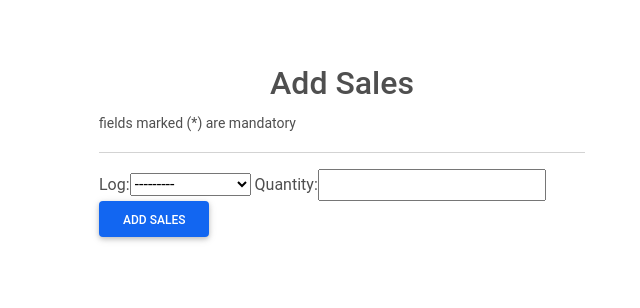
After one commit to gyabaayeboahemmanuel/fywoodworks, a Django app: page /sales/wood/ in a window 1280 px wide. The commit adds this page. Shown: the top 308 px of the page, without its empty margins (298-938 px from the left). Run offline with Django 3.2, Linux system fonts and the light colour scheme; data comes from the database, SQL or seed files in the repository; both versions use the stored data as it was after the commit; some libraries are stand-ins or nearby versions.

Commit message:
added woodsalesforms

```diff
--- /dev/null
+++ b/services/forms.py
@@ -0,0 +1,8 @@
+from django import forms
+from django.db.models import fields
+from .models import *
+
+class WoodSalesForms(forms.ModelForm):
+    class Meta:
+        model = WoodSale
+        fields = ("log", "quantity",)
--- a/services/models.py
+++ b/services/models.py
@@ -73,13 +73,6 @@ class WoodSale(models.Model):
     date_sold = models.DateTimeField(auto_now_add= True)
 
 
-    def save(self, *args, **kwargs) -> None:
-        if self.log.quantity > self.quantity:
-            self.log.quantity = self.log.quantity - self.quantity
-            self.total_price = self.quantity * self.log.unit_price
-        super(WoodSale, self).save(*args, **kwargs)
-
-
 class Salary(models.Model):
     staff = models.ForeignKey(Staff, on_delete=CASCADE)
     amount_paid = models.IntegerField()
--- a/services/urls.py
+++ b/services/urls.py
@@ -7,5 +7,6 @@ app_name = "services"
 urlpatterns = [
     path('', views.index, name='index'),
     path('woodworks/', views.woodwork, name='woodwork'),
+    path('sales/wood/', views.woodsales, name="woodsales")
 
 ]
--- a/services/views.py
+++ b/services/views.py
@@ -1,7 +1,9 @@
 
 from django.shortcuts import render, get_object_or_404
-from django.http import HttpResponse,HttpResponseRedirect, response, Http404
 from django.template import loader
+from .forms import *
+from django.contrib import messages
+
 # Create your views here.
 
 def index(request):
@@ -9,3 +11,21 @@ def index(request):
 
 def woodwork(request):
     return render(request, 'woodwork.html')
+
+def woodsales(request):
+    if request.method == "POST":
+        form = WoodSalesForms(data=request.POST, files=request.FILES)
+        if form.is_valid():
+            woodsalesforms = form.save(commit=False)
+            purchase_quantity = form.cleaned_data["quantity"]
+            woodsalesforms.log.quantity = woodsalesforms.log.quantity - purchase_quantity
+            woodsalesforms.total_price = purchase_quantity * woodsalesforms.log.unit_price
+            woodsalesforms.save()
+            woodsalesforms.log.save()
+            messages.success(request, "Sales Complete")
+        else:
+            messages.warning(request, "form data error, please try again")
+    else:
+        form = WoodSalesForms()
+
+    return render(request, "post/woodsalesforms.html", {"form":form})
--- a/templates/base.html
+++ b/templates/base.html
@@ -10,9 +10,11 @@
     <link rel="stylesheet" href="{% static 'css/mdb.min.css' %}">
 </head>
 <body>
-    {% block content %}
+    <div class="container">
+        {% block content %}
 
-    {% endblock %}
+        {% endblock %}
+    </div>
 
     <script src="{% static 'css/mdb.min.js' %}"></script>
 </body>
--- /dev/null
+++ b/templates/post/woodsalesforms.html
@@ -0,0 +1,37 @@
+{% extends 'base.html' %}
+{% block title %} Sales {% endblock %}
+{% load static %}
+
+{% block content %}
+<style>
+    body {
+        background: white !important;
+    }
+</style>
+
+<div class="container">
+    <div class="row">
+        <div class="col-3"></div>
+        <div class="col-md-6">
+            <div class="white-bg p-4 pt-3 mb-5 mt-5 shadw">
+                <h2 class="text-center text-bolder">Add Sales</h2>
+                <small class="text-center"> fields marked (*) are mandatory </small>
+                <hr>
+                {{ form.errors }}
+                <form method="POST" class="custom-form with-dropdown-choices"  action="." enctype="multipart/form-data">
+                    {% csrf_token %}
+
+                    {{ form }}
+
+                    <div class="col-12">
+                        <input type="submit" class="btn btn-primary" value="Add Sales">
+                    </div>
+
+                </form>
+            </div>
+        </div>
+    </div>
+</div>
+
+
+{% endblock %}
```
Also changed, not shown: templates/index.html (+0 -8 lines), db.sqlite3.
